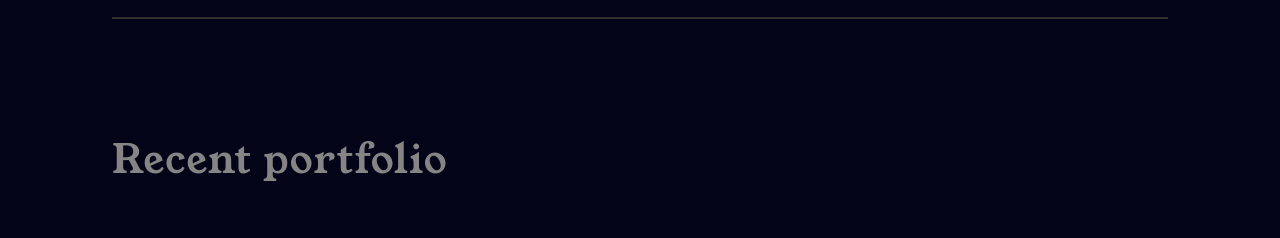
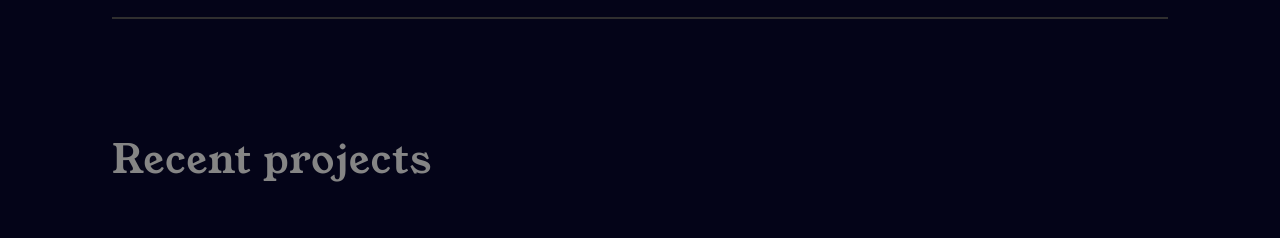
Before and after one commit to Arash-11/personal-website-v2, a Next.js app: page / in a window 1280 px wide. Shown: the part 1640-1878 px from the top of the page. Built offline with nearby package versions, Linux system fonts and the light colour scheme.

Commit message:
changed section title

```diff
--- a/components/Portfolio/Portfolio.js
+++ b/components/Portfolio/Portfolio.js
@@ -12,12 +12,12 @@ import {
   seeMore,
   arrow } from './Portfolio.module.css';
 
-const RecentBlogs = () => {
+const RecentProjects = () => {
   const isLightMode = useContext(ThemeContext);
 
   return (
     <section id="portfolio" className={`${container} ${isLightMode ? lightMode : ''}`}>
-      <h2 className={portfolioTitle}>Recent portfolio</h2>
+      <h2 className={portfolioTitle}>Recent projects</h2>
       <div className={portfolioCards}>
         <div className={card}>
           <Image
@@ -68,4 +68,4 @@ const RecentBlogs = () => {
   )
 };
 
-export default RecentBlogs;
+export default RecentProjects;
```
